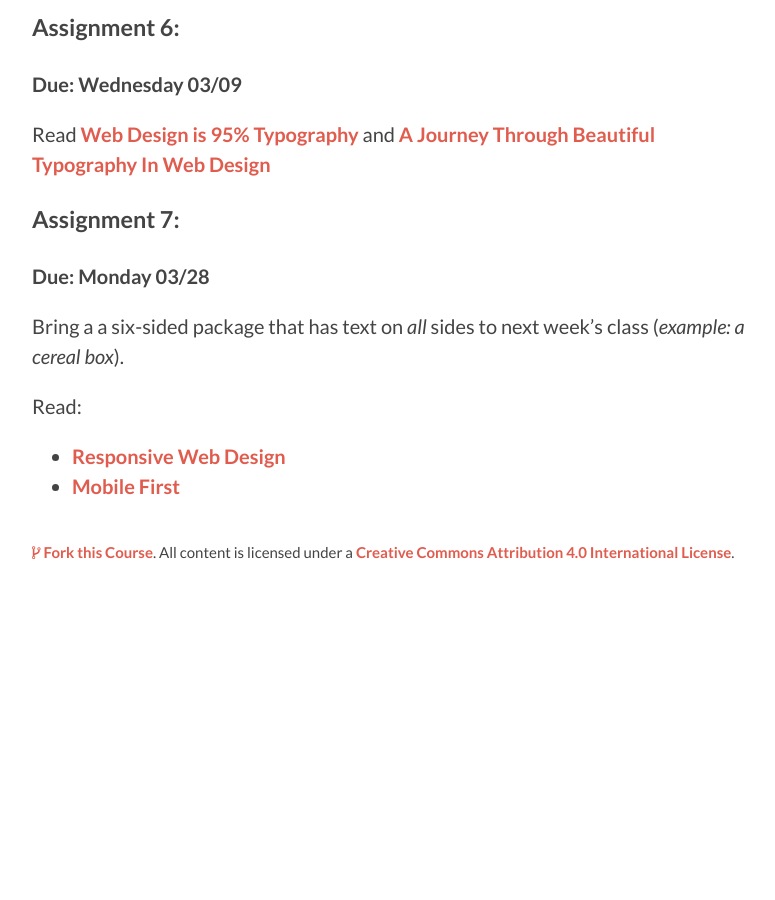
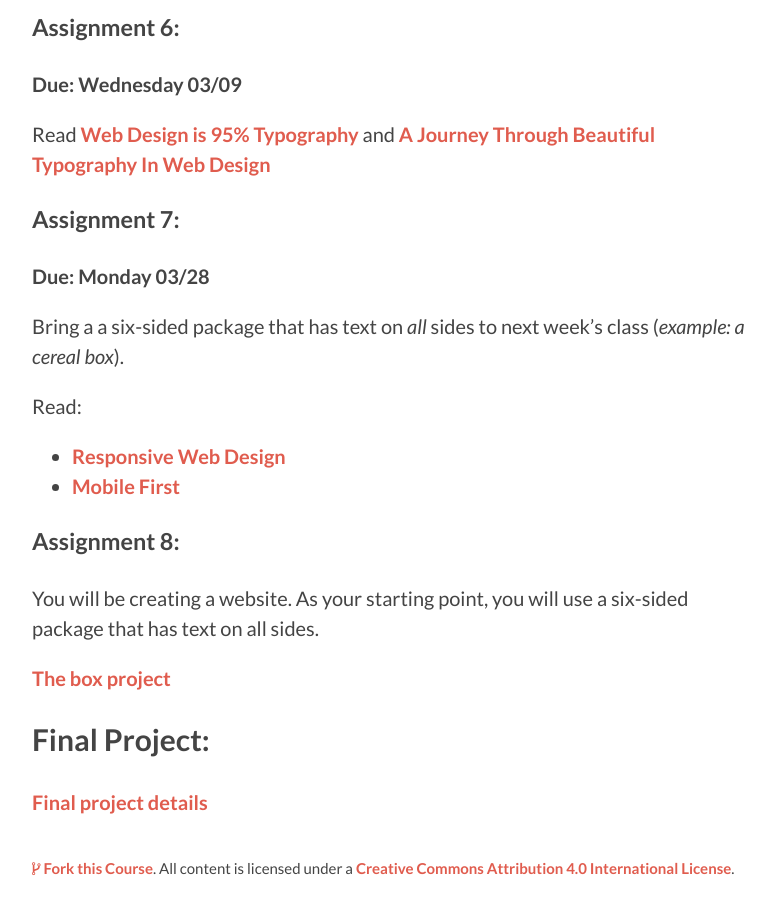
Before and after one commit to DMD1070/DMD1070.github.io, a Jekyll site: the page built from assignments.md, in a window 1280 px wide and 900 px high, scrolled down 1340 px. Shown: the whole window, without its empty margins (243-1018 px from the left). Built offline with Jekyll 4.4.1, drawn with Linux system fonts in a browser that asks for light colours; before the commit the page ends 1923 px from its top, so only the background shows below that.

Commit message:
update links

```diff
--- a/assignments.md
+++ b/assignments.md
@@ -16,7 +16,7 @@
 
 **Due: Wednesday 02/10**
 
-1. Read and review the [Introduction to HTML](https://dmd1070.com/lessons/3-html-intro.html)
+1. Read and review the [Introduction to HTML](https://dmd1070.github.io/lessons/3-html-intro.html)
 2. Complete [Unit 1](https://www.codecademy.com/skills/make-a-website) of the CodeAcademy **Make a Website** course. Take a screenshot that signifies you have completed the unit and share it with me on Slack or through email.
 
 ### Assignment 3:
@@ -37,7 +37,7 @@
 
 **Due: Wednesday 03/02**
 
-Complete markup and styles for the [Discography project](https://dmd1070.com/lessons/5-intermediate-html-css.html#discography-project).
+Complete markup and styles for the [Discography project](https://dmd1070.github.io/lessons/5-intermediate-html-css.html#discography-project).
 
 ### Assignment 6:
 
@@ -55,3 +55,13 @@
 
 - [Responsive Web Design](http://alistapart.com/article/responsive-web-design/)
 - [Mobile First](http://www.lukew.com/ff/entry.asp?933)
+
+### Assignment 8:
+
+You will be creating a website. As your starting point, you will use a six-sided package that has text on all sides.
+
+[The box project](https://dmd1070.github.io/lessons/box-project.html)
+
+## Final Project:
+
+[Final project details](https://dmd1070.github.io/lessons/final-project.html)
--- a/index.html
+++ b/index.html
@@ -2,10 +2,6 @@
 layout: default
 title: Home
 ---
-
-<div class="alert">
-  <p><strong><a href="/lessons/box-project.html">Box Project details!</a></strong></p>
-</div>
 
 <h2 class="section-title">Building Blocks of the Web</h2>
 <ul class="posts">
```
Also changed, not shown: lessons/1-hello-world.md (+1 -1 lines), lessons/2-open-web.md (+1 -1 lines).
